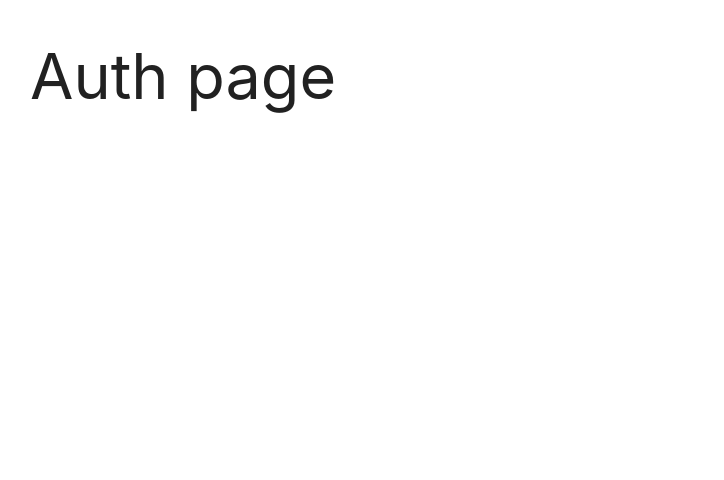
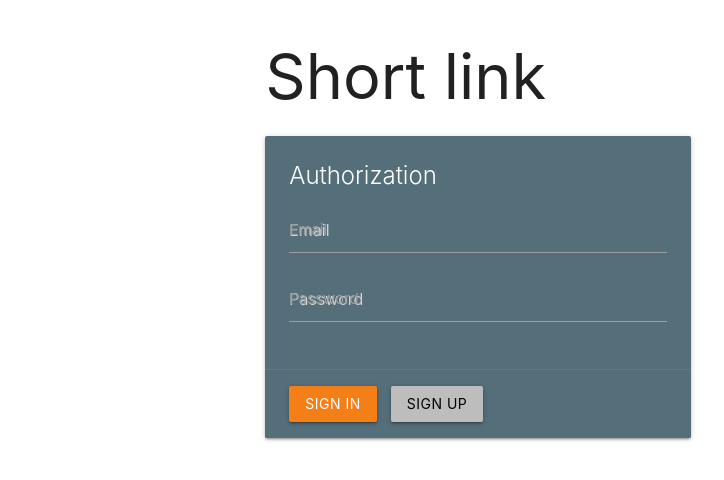
Before and after one commit to goncharukvalera/mern, a React (Create React App) app in the folder client/: page / in a window 1280 px wide. Shown: the top 480 px of the page, without its empty margins (162-886 px from the left). Built offline with nearby package versions, Linux system fonts and the light colour scheme.

Commit message:
Auth page

```diff
--- a/client/src/index.css
+++ b/client/src/index.css
@@ -1 +1,4 @@
 @import '~materialize-css/dist/css/materialize.min.css';
+.mr1 {
+    margin-right: 1em;
+}
--- a/client/src/pages/AuthPage.js
+++ b/client/src/pages/AuthPage.js
@@ -1,9 +1,36 @@
-import React from 'react'
+import React, {useState} from 'react'
 
 export const AuthPage = () => {
+    const [form, setForm] = useState({
+        email: '', password: ''
+    })
+    const changeHandler = e => {
+        setForm({...form, [e.target.name]: e.target.value})
+    }
     return (
-        <div>
-            <h1>Auth page</h1>
+        <div className="row">
+            <div className="col s6 offset-s3">
+                <h1>Short link</h1>
+                <div className="card blue-grey darken-1">
+                    <div className="card-content white-text">
+                        <span className="card-title">Authorization</span>
+                        <div>
+                            <div className="input-field">
+                                <input id="email" type="text" placeholder="Email" name="email" />
+                                <label htmlFor="email">Email</label>
+                            </div>
+                            <div className="input-field">
+                                <input id="password" type="password" placeholder="Password" name="password" />
+                                <label htmlFor="password">Password</label>
+                            </div>
+                        </div>
+                    </div>
+                    <div className="card-action">
+                        <button className="btn yellow darken-4 offset-l1 mr1">Sign In</button>
+                        <button className="btn grey lighten-1 black-text">Sign Up</button>
+                    </div>
+                </div>
+            </div>
         </div>
     )
 }
```
